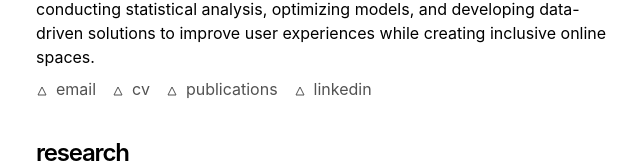
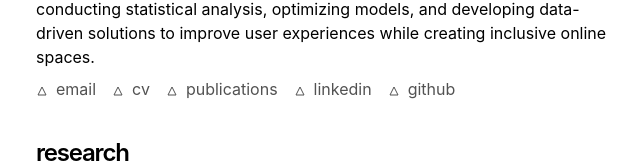
Before and after one commit to kerixyz/kerixyz.github.io, a Next.js app: page / in a window 1280 px wide. Shown: the part 259-426 px from the top of the page, without its empty margins (316-956 px from the left). Built offline with nearby package versions, Linux system fonts and the light colour scheme.

Commit message:
added gh to landing

```diff
--- a/app/page.tsx
+++ b/app/page.tsx
@@ -109,6 +109,17 @@
           >
             <TriangleIcon />
             <p className="ml-2 h-7">linkedin</p>
+          </a>
+        </li>
+        <li>
+          <a
+            className="flex items-center transition-all hover:text-neutral-800 dark:hover:text-neutral-100"
+            rel="noopener noreferrer"
+            target="_blank"
+            href="https://www.github.com/kerixyz"
+          >
+            <TriangleIcon />
+            <p className="ml-2 h-7">github</p>
           </a>
         </li>
       </ul>
```
